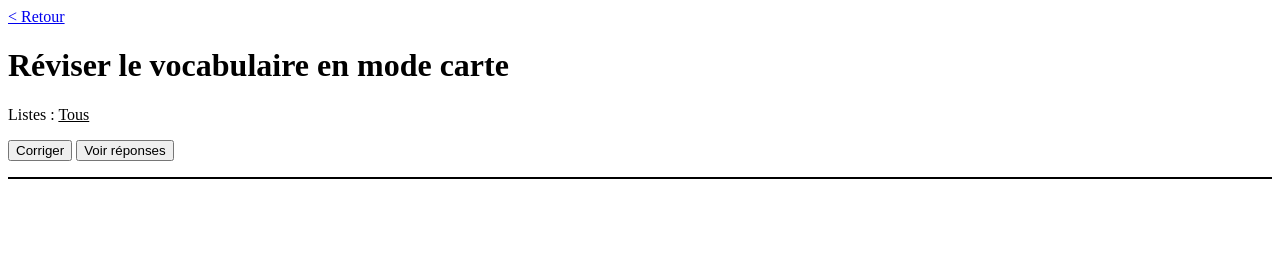
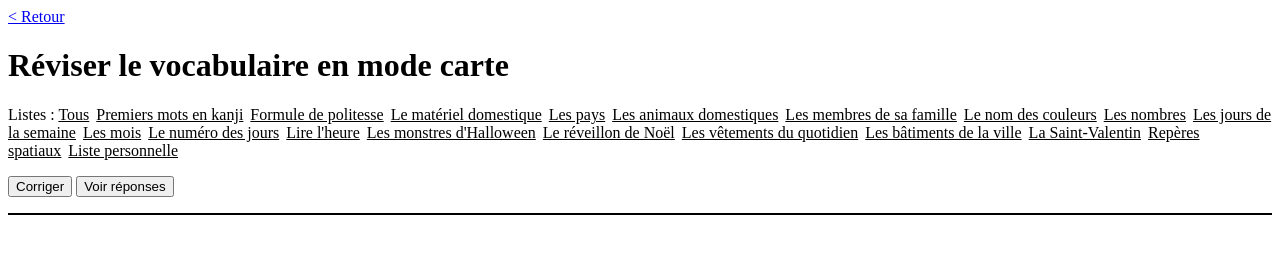
Before and after one commit to ChristopheBoucaut/reviser-japonais, a plain HTML site: page vocabulaire/theme.html in a window 1280 px wide. Drawn offline with Linux system fonts and the light colour scheme; the site is published under a folder, as on GitHub Pages, so addresses that start at the root find nothing.

Commit message:
Fix chargement des JS.

```diff
--- a/vocabulaire/card.html
+++ b/vocabulaire/card.html
@@ -63,8 +63,8 @@
             }
         </style>
 
-        <script src="/js/utils.js" type="text/javascript"></script>
-        <script src="/js/data/vocabulaire.js" type="text/javascript"></script>
+        <script src="../js/utils.js" type="text/javascript"></script>
+        <script src="../js/data/vocabulaire.js" type="text/javascript"></script>
     </head>
     <body>
         <a href="/index.html">&lt; Retour</a>
--- a/vocabulaire/theme.html
+++ b/vocabulaire/theme.html
@@ -33,8 +33,8 @@
             }
         </style>
 
-        <script src="/js/utils.js" type="text/javascript"></script>
-        <script src="/js/data/vocabulaire.js" type="text/javascript"></script>
+        <script src="../js/utils.js" type="text/javascript"></script>
+        <script src="../js/data/vocabulaire.js" type="text/javascript"></script>
     </head>
     <body>
         <a href="/index.html">&lt; Retour</a> <h1>Réviser le vocabulaire en mode carte</h1>
```
Also changed, not shown: vocabulaire/game.html (+2 -2 lines).
